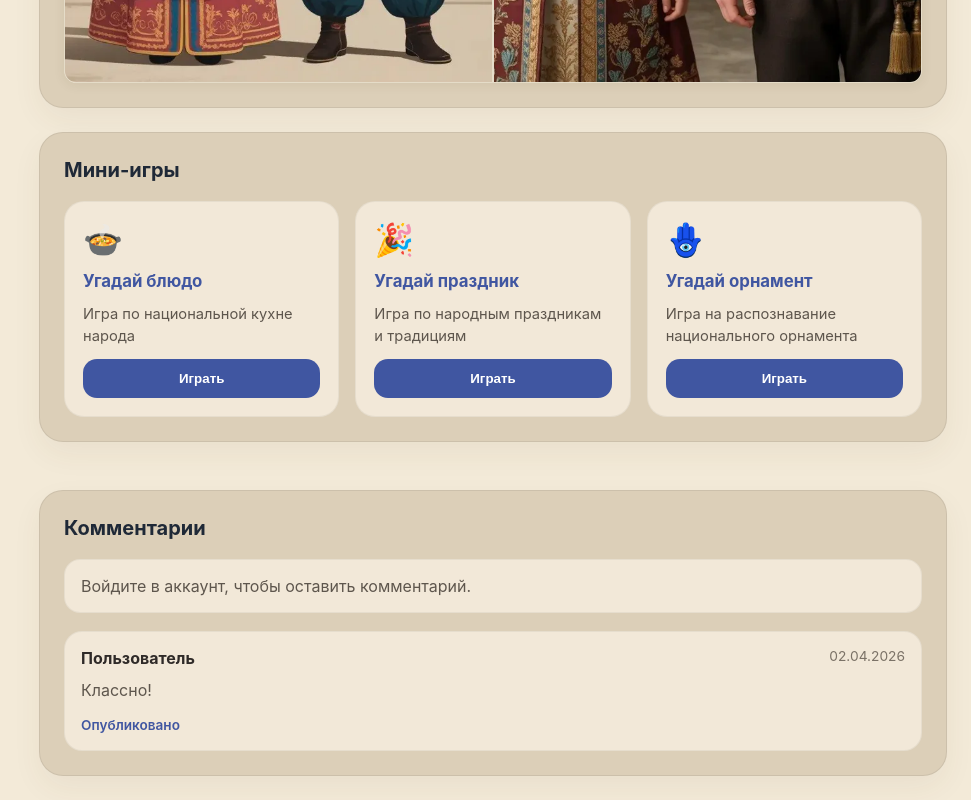
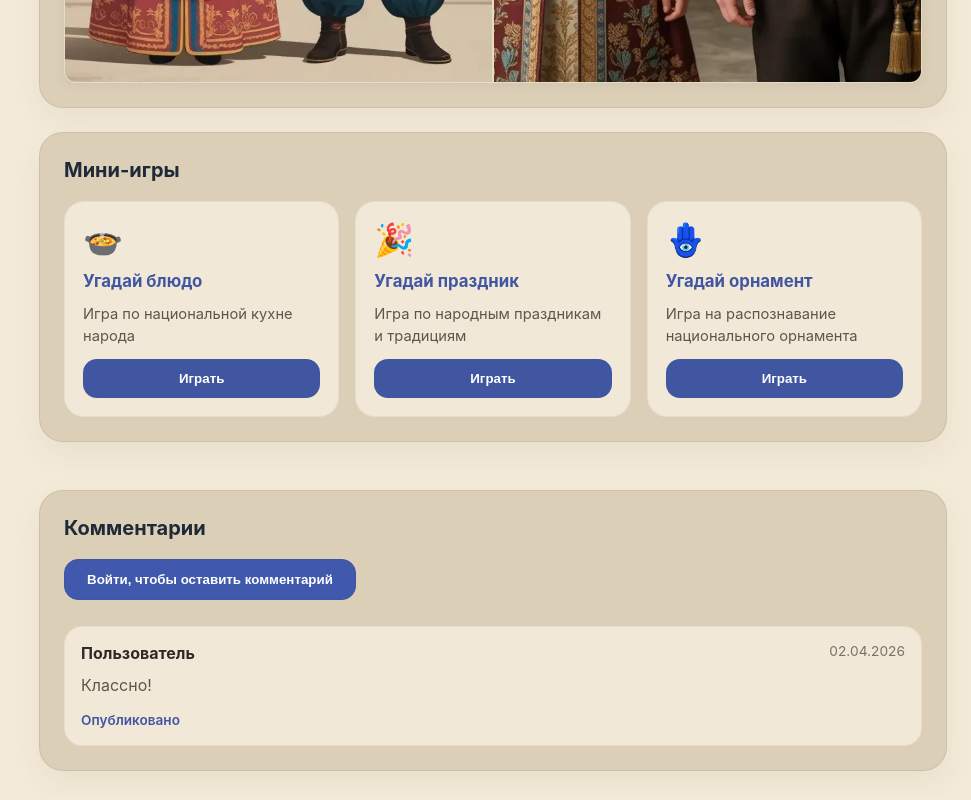
Before and after one commit to atlas-team-2/Frontend_Atlas, a React (Create React App) app: page /peoples in a window 1280 px wide. Shown: the part 1966-2766 px from the top of the page, without its empty margins (309-1280 px from the left). Built offline with nearby package versions, Linux system fonts and the light colour scheme; no server answers.

Commit message:
fix: login only for comments

```diff
--- a/src/components/organisms/CommentsSection/CommentsSection.tsx
+++ b/src/components/organisms/CommentsSection/CommentsSection.tsx
@@ -1,4 +1,5 @@
 import { FormEvent } from 'react';
+import { useLocation, useNavigate } from 'react-router-dom';
 import { Comment } from '@/client/api/nations';
 import Loader from '@/components/atoms/Loader/Loader';
 import EmptyState from '@/components/atoms/EmptyState/EmptyState';
@@ -30,6 +31,18 @@ function CommentsSection({
   commentSuccess,
   isCommentSubmitting,
 }: CommentsSectionProps) {
+  const navigate = useNavigate();
+  const location = useLocation();
+
+  const handleLoginRedirect = () => {
+    navigate('/auth/login', {
+      state: {
+        from: location.pathname,
+        reason: 'comment',
+      },
+    });
+  };
+
   return (
     <section className="nation-section">
       <div className="nation-section__header">
@@ -49,7 +62,13 @@ function CommentsSection({
             />
           ) : (
             <div className="comments-block__login-note">
-              Войдите в аккаунт, чтобы оставить комментарий.
+              <button
+                className="comments-block__submit"
+                type="button"
+                onClick={handleLoginRedirect}
+              >
+                Войти, чтобы оставить комментарий
+              </button>
             </div>
           )}
 
--- a/src/pages/LoginPage.tsx
+++ b/src/pages/LoginPage.tsx
@@ -1,5 +1,5 @@
 import { useState, FormEvent } from 'react';
-import { Link, useNavigate } from 'react-router-dom';
+import { Link, useLocation, useNavigate } from 'react-router-dom';
 import { motion } from 'framer-motion';
 import AuthLeftPanel from '@/components/organisms/AuthLeftPanel/AuthLeftPanel';
 import './AuthPage.css';
@@ -35,6 +35,9 @@ function setRememberedEmail(email: string, shouldRemember: boolean) {
 function LoginPage() {
   const { login } = useAuth();
   const navigate = useNavigate();
+  const location = useLocation();
+
+  const redirectAfterLogin = (location.state as { from?: string } | null)?.from || '/profile';
 
   const rememberedEmail = getRememberedEmail();
 
@@ -55,7 +58,7 @@ function LoginPage() {
     try {
       await login(email, password);
       setRememberedEmail(email, rememberMe);
-      navigate('/profile');
+      navigate(redirectAfterLogin);
     } catch (err) {
       setError(err instanceof Error ? err.message : 'Ошибка входа');
     } finally {
--- a/src/pages/PeopleListPage.css
+++ b/src/pages/PeopleListPage.css
@@ -462,13 +462,19 @@
 }
 
 .comments-block__submit {
-  border: none;
+  border: 1px solid #3f55a8;
   border-radius: 14px;
-  padding: 12px 18px;
-  background: var(--color-brand-green);
-  color: var(--color-white);
-  font-weight: 600;
+  padding: 12px 22px;
+  background: #4059ad;
+  color: #fff;
+  font-weight: 700;
   cursor: pointer;
+  transition: 0.2s ease;
+}
+
+.comments-block__submit:hover {
+  background: #344891;
+  transform: translateY(-1px);
 }
 
 .comments-block__submit:disabled {
@@ -489,17 +495,17 @@
 }
 
 .comments-block__login-note {
-  padding: 16px;
-  border-radius: 16px;
-  background: var(--color-bg-surface);
-  color: var(--color-text-secondary);
-  border: 1px solid var(--color-border-light);
+    padding: 0;
+    margin: 0;
+    background: transparent;
+    border: none;
 }
 
 .comments-list {
-  display: flex;
-  flex-direction: column;
-  gap: 12px;
+    display: flex;
+    flex-direction: column;
+    gap: 12px;
+    margin-top: 8px;
 }
 .comments-loading {
   padding: 18px;
```
